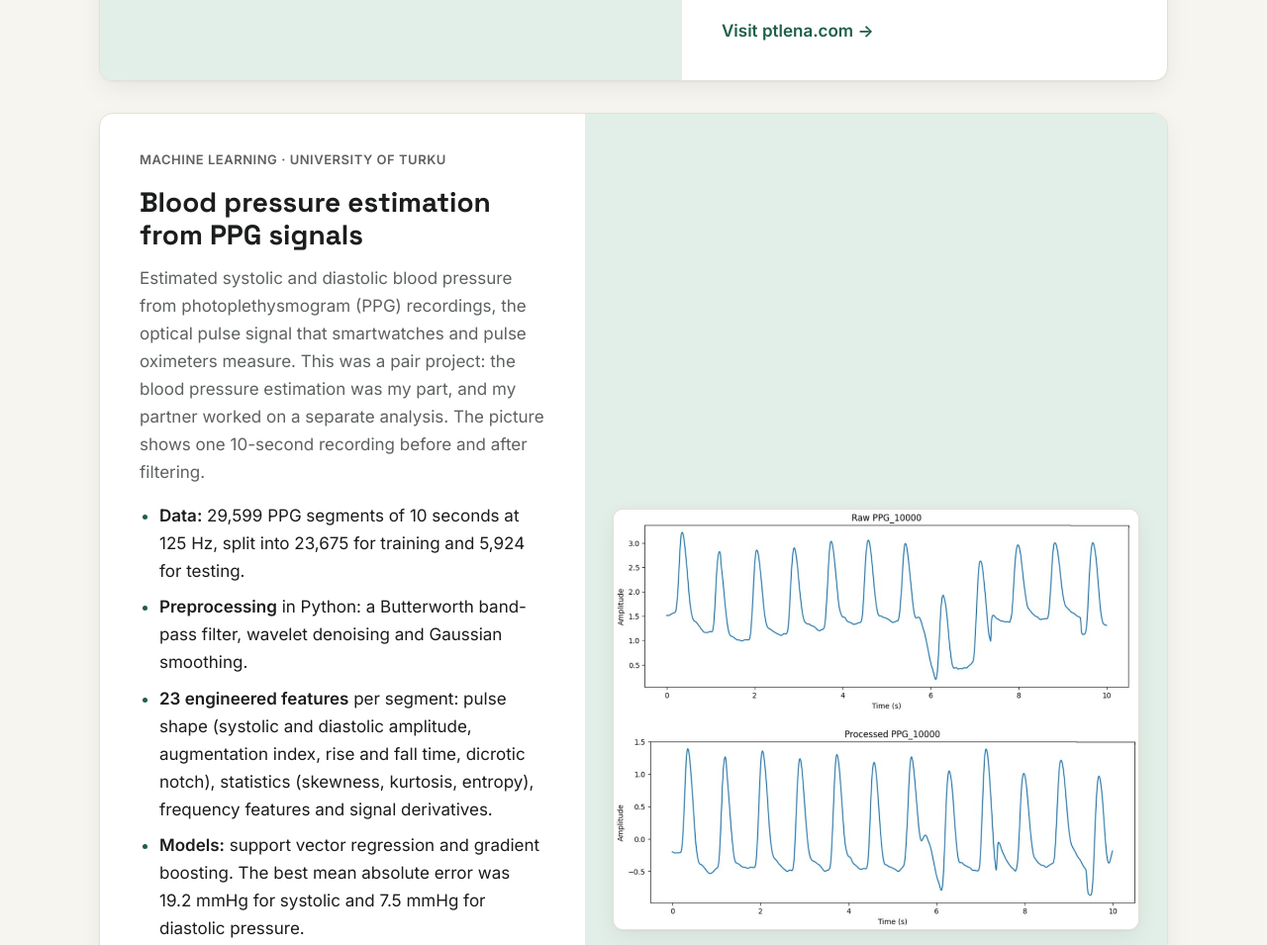
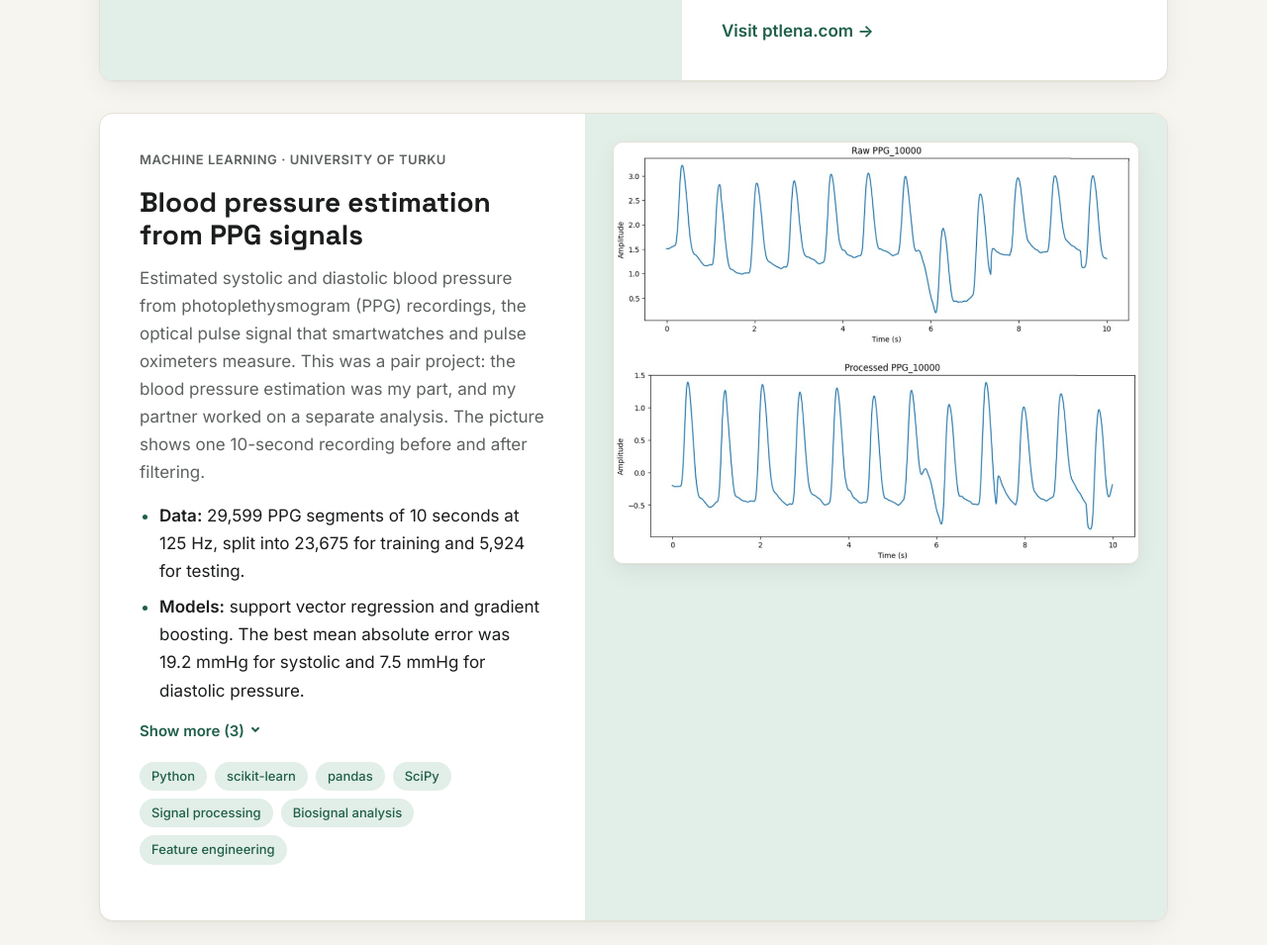
Before and after one commit to mikugh/mikugh.github.io, a plain HTML site: page index.html in a window 1280 px wide. Shown: the part 2262-3217 px from the top of the page at 99% size. Drawn offline with Linux system fonts and the light colour scheme.

Commit message:
Tidy up the project cards
- Keep each card's picture at the top and in view while reading a long card
- Invert the PPG chart in dark mode so it no longer shows as a white box
- Show the first two points of long highlight lists behind a "Show more" button
- Move the PPG model results up so they show before "Show more"

Co-Authored-By: Claude Opus 5.5 <noreply@anthropic.com>

```diff
--- a/fi/index.html
+++ b/fi/index.html
@@ -13,7 +13,7 @@
   <link rel="alternate" hreflang="sv" href="https://mikugh.github.io/sv/">
   <link rel="alternate" hreflang="fi" href="https://mikugh.github.io/fi/">
   <link rel="alternate" hreflang="x-default" href="https://mikugh.github.io/">
-  <link rel="stylesheet" href="../style.css?v=4">
+  <link rel="stylesheet" href="../style.css?v=5">
   <script>
     // Apply the saved theme before first paint to avoid a flash
     try { const t = localStorage.getItem('theme'); if (t) document.documentElement.dataset.theme = t; } catch (e) {}
@@ -47,7 +47,7 @@
     </div>
   </header>
 
-  <main id="top">
+  <main id="top" data-more-label="Näytä lisää" data-less-label="Näytä vähemmän">
     <!-- HERO -->
     <section class="hero wrap">
       <div class="hero-text">
@@ -151,7 +151,7 @@
 
       <article class="project reverse">
         <div class="project-art project-shot">
-          <img src="../ppg-raw-vs-processed.jpg" alt="10 sekunnin PPG-mittaus ennen suodatusta ja sen jälkeen" width="1000" height="801" loading="lazy">
+          <img src="../ppg-raw-vs-processed.jpg" class="chart-img" alt="10 sekunnin PPG-mittaus ennen suodatusta ja sen jälkeen" width="1000" height="801" loading="lazy">
         </div>
         <div class="project-body">
           <p class="project-kicker">Koneoppiminen · Turun yliopisto</p>
@@ -163,9 +163,9 @@
           </p>
           <ul class="highlights">
             <li><strong>Data:</strong> 29&nbsp;599 kymmenen sekunnin PPG-segmenttiä 125&nbsp;Hz:n näytteenottotaajuudella, jaettuna 23&nbsp;675 opetus- ja 5&nbsp;924 testisegmenttiin.</li>
+            <li><strong>Mallit:</strong> tukivektoriregressio ja gradienttitehostus (gradient boosting). Paras keskimääräinen absoluuttinen virhe oli 19,2&nbsp;mmHg systoliselle ja 7,5&nbsp;mmHg diastoliselle paineelle.</li>
             <li><strong>Esikäsittely</strong> Pythonilla: Butterworth-kaistanpäästösuodatin, aallokepohjainen kohinanpoisto ja Gaussin tasoitus.</li>
             <li><strong>23 piirrettä</strong> segmenttiä kohden: pulssin muoto (systolinen ja diastolinen amplitudi, augmentaatioindeksi, nousu- ja laskuaika, dikroottinen lovi), tilastolliset tunnusluvut (vinous, huipukkuus, entropia), taajuuspiirteet ja signaalin derivaatat.</li>
-            <li><strong>Mallit:</strong> tukivektoriregressio ja gradienttitehostus (gradient boosting). Paras keskimääräinen absoluuttinen virhe oli 19,2&nbsp;mmHg systoliselle ja 7,5&nbsp;mmHg diastoliselle paineelle.</li>
             <li><strong>Rehellinen arviointi:</strong> ennusteet pysyivät lähellä keskiarvoa, ja konkordanssi-indeksi oli noin 0,5, joten mallit eivät olleet oppineet mittausten välistä vaihtelua. Jäljitin todennäköiset syyt piirteisiin, mallien monimutkaisuuteen ja signaalin laatuun, ja kokeilin muita piirrejoukkoja, malleja ja esikäsittelyjä.</li>
           </ul>
           <ul class="tags"><li>Python</li><li>scikit-learn</li><li>pandas</li><li>SciPy</li><li>Signaalinkäsittely</li><li>Biosignaalianalyysi</li><li>Piirteiden muodostus</li></ul>
@@ -490,6 +490,6 @@
     <a href="#top">Takaisin ylös ↑</a>
   </footer>
 
-  <script src="../script.js?v=4"></script>
+  <script src="../script.js?v=5"></script>
 </body>
 </html>
--- a/index.html
+++ b/index.html
@@ -13,7 +13,7 @@
   <link rel="alternate" hreflang="sv" href="https://mikugh.github.io/sv/">
   <link rel="alternate" hreflang="fi" href="https://mikugh.github.io/fi/">
   <link rel="alternate" hreflang="x-default" href="https://mikugh.github.io/">
-  <link rel="stylesheet" href="style.css?v=4">
+  <link rel="stylesheet" href="style.css?v=5">
   <script>
     // Apply the saved theme before first paint to avoid a flash
     try { const t = localStorage.getItem('theme'); if (t) document.documentElement.dataset.theme = t; } catch (e) {}
@@ -47,7 +47,7 @@
     </div>
   </header>
 
-  <main id="top">
+  <main id="top" data-more-label="Show more" data-less-label="Show less">
     <!-- HERO -->
     <section class="hero wrap">
       <div class="hero-text">
@@ -152,7 +152,7 @@
 
       <article class="project reverse">
         <div class="project-art project-shot">
-          <img src="ppg-raw-vs-processed.jpg" alt="A 10-second PPG recording before and after filtering" width="1000" height="801" loading="lazy">
+          <img src="ppg-raw-vs-processed.jpg" class="chart-img" alt="A 10-second PPG recording before and after filtering" width="1000" height="801" loading="lazy">
         </div>
         <div class="project-body">
           <p class="project-kicker">Machine learning · University of Turku</p>
@@ -164,9 +164,9 @@
           </p>
           <ul class="highlights">
             <li><strong>Data:</strong> 29,599 PPG segments of 10 seconds at 125&nbsp;Hz, split into 23,675 for training and 5,924 for testing.</li>
+            <li><strong>Models:</strong> support vector regression and gradient boosting. The best mean absolute error was 19.2&nbsp;mmHg for systolic and 7.5&nbsp;mmHg for diastolic pressure.</li>
             <li><strong>Preprocessing</strong> in Python: a Butterworth band-pass filter, wavelet denoising and Gaussian smoothing.</li>
             <li><strong>23 engineered features</strong> per segment: pulse shape (systolic and diastolic amplitude, augmentation index, rise and fall time, dicrotic notch), statistics (skewness, kurtosis, entropy), frequency features and signal derivatives.</li>
-            <li><strong>Models:</strong> support vector regression and gradient boosting. The best mean absolute error was 19.2&nbsp;mmHg for systolic and 7.5&nbsp;mmHg for diastolic pressure.</li>
             <li><strong>Honest evaluation:</strong> the predictions stayed close to the average, with a concordance index of about 0.5, so the models had not learned the variation between recordings. I traced the likely causes to the features, model complexity and signal quality, and tested other feature sets, models and preprocessing.</li>
           </ul>
           <ul class="tags"><li>Python</li><li>scikit-learn</li><li>pandas</li><li>SciPy</li><li>Signal processing</li><li>Biosignal analysis</li><li>Feature engineering</li></ul>
@@ -491,6 +491,6 @@
     <a href="#top">Back to top ↑</a>
   </footer>
 
-  <script src="script.js?v=4"></script>
+  <script src="script.js?v=5"></script>
 </body>
 </html>
--- a/script.js
+++ b/script.js
@@ -111,6 +111,30 @@ document.addEventListener('click', (e) => {
 });
 window.addEventListener('hashchange', () => openSectionFor(location.hash));
 
+// Long highlight lists in project cards show their first two points behind a "Show more"
+// button. Without this script every point simply shows.
+const main = document.querySelector('main');
+document.querySelectorAll('.project .highlights').forEach((list, i) => {
+  const count = list.children.length;
+  if (count < 4) return;
+  list.id = list.id || `highlights-${i}`;
+  list.classList.add('clamped', 'has-more');
+  const button = document.createElement('button');
+  button.type = 'button';
+  button.className = 'more-toggle';
+  button.setAttribute('aria-expanded', 'false');
+  button.setAttribute('aria-controls', list.id);
+  // Labels come from the page so each language version can use its own words
+  const label = (open) => (open ? main.dataset.lessLabel : `${main.dataset.moreLabel} (${count - 2})`);
+  button.textContent = label(false);
+  button.addEventListener('click', () => {
+    const open = list.classList.toggle('clamped') === false;
+    button.setAttribute('aria-expanded', String(open));
+    button.textContent = label(open);
+  });
+  list.after(button);
+});
+
 // Fade cards in as they scroll into view. Whole sections are never hidden, so if this
 // script fails or a browser runs an old copy of it, headings and text still show.
 const targets = document.querySelectorAll('.project, .edu-card, .ai-card, .skill-group, .athlete');
--- a/style.css
+++ b/style.css
@@ -174,10 +174,13 @@ img, svg { display: block; max-width: 100%; }
 .project {
   display: grid; grid-template-columns: 1fr 1.25fr; gap: 0;
   background: var(--surface); border: 1px solid var(--line); border-radius: var(--radius);
-  overflow: hidden; margin-bottom: 32px; box-shadow: var(--shadow);
+  /* clip, unlike hidden, keeps the sticky image below working */
+  overflow: hidden; overflow: clip; margin-bottom: 32px; box-shadow: var(--shadow);
 }
 .project.reverse .project-art { order: 2; }
-.project-art { background: var(--accent-soft); display: grid; place-items: center; padding: 32px; }
+.project-art { background: var(--accent-soft); display: grid; place-items: start center; padding: 32px; }
+/* The picture stays in view while you read a long card */
+.project-art > * { position: sticky; top: 96px; }
 .project-art svg { width: 100%; height: auto; border-radius: 12px; }
 .project-body { padding: 36px 40px; }
 .project-kicker { margin: 0 0 6px; font-size: 13px; font-weight: 600; letter-spacing: .04em; text-transform: uppercase; color: var(--muted); }
@@ -186,6 +189,22 @@ img, svg { display: block; max-width: 100%; }
 .highlights { margin: 0 0 22px; padding-left: 20px; }
 .highlights li { margin-bottom: 8px; }
 .highlights li::marker { color: var(--accent); }
+/* Long highlight lists show their first points; the script adds the "Show more" button */
+.highlights.clamped > li:nth-child(n+3) { display: none; }
+.highlights.has-more { margin-bottom: 12px; }
+.more-toggle {
+  display: inline-flex; align-items: center; gap: 8px; margin: 0 0 22px; padding: 0;
+  border: 0; background: none; color: var(--accent); font: 600 15px "Inter", sans-serif; cursor: pointer;
+}
+.more-toggle:hover { text-decoration: underline; }
+.more-toggle:focus-visible { outline: 2px solid var(--accent); outline-offset: 4px; border-radius: 4px; }
+.more-toggle::after {
+  content: ""; width: 6px; height: 6px;
+  border-right: 2px solid currentColor; border-bottom: 2px solid currentColor;
+  transform: translateY(-2px) rotate(45deg); transition: transform .2s;
+}
+.more-toggle[aria-expanded="true"]::after { transform: translateY(1px) rotate(-135deg); }
+
 .links a { font-weight: 600; color: var(--accent); text-decoration: none; }
 .links a:hover { text-decoration: underline; }
 
@@ -206,6 +225,12 @@ img, svg { display: block; max-width: 100%; }
   transition: transform .2s;
 }
 .project-shot a:hover img { transform: scale(1.015); }
+
+/* Charts exported with a white background are inverted in dark mode; the hue turn keeps the line blue */
+:root[data-theme="dark"] .chart-img { filter: invert(.9) hue-rotate(180deg); }
+@media (prefers-color-scheme: dark) {
+  :root:not([data-theme="light"]) .chart-img { filter: invert(.9) hue-rotate(180deg); }
+}
 
 .tags li.tag-ai { background: var(--warm); color: var(--on-warm); }
 
@@ -398,7 +423,8 @@ img, svg { display: block; max-width: 100%; }
   .course-list li:nth-last-child(2):nth-child(odd), .course-list li:nth-last-child(2):nth-child(even) { border-bottom: 1px solid var(--line); }
   .project, .project.reverse, .project:has(.project-shot), .project.reverse:has(.project-shot) { grid-template-columns: 1fr; }
   .project.reverse .project-art { order: 0; }
-  .project-art { padding: 24px; }
+  .project-art { padding: 24px; place-items: center; }
+  .project-art > * { position: static; }
   .project-art svg { max-width: 420px; }
   .ai-grid { grid-template-columns: 1fr; }
   .athlete { grid-template-columns: 1fr; padding: 28px 22px; gap: 28px; }
```
Also changed, not shown: sv/index.html (+5 -5 lines).
